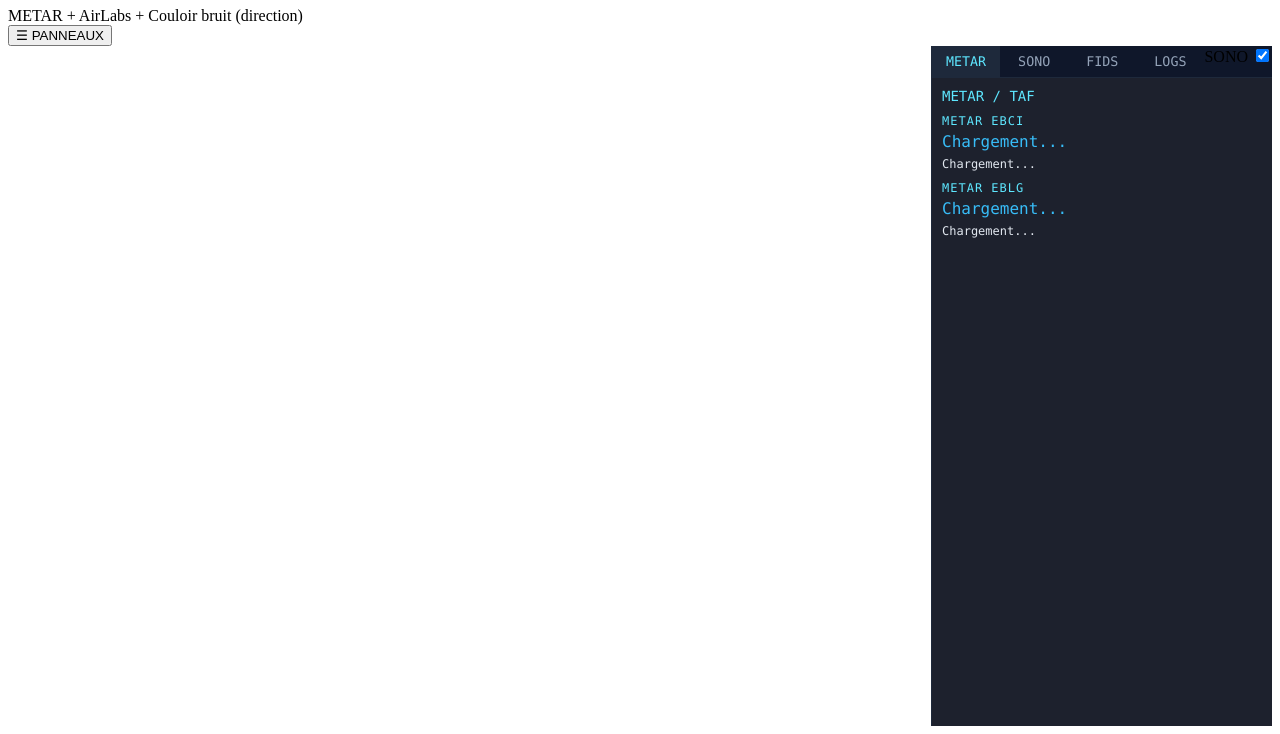
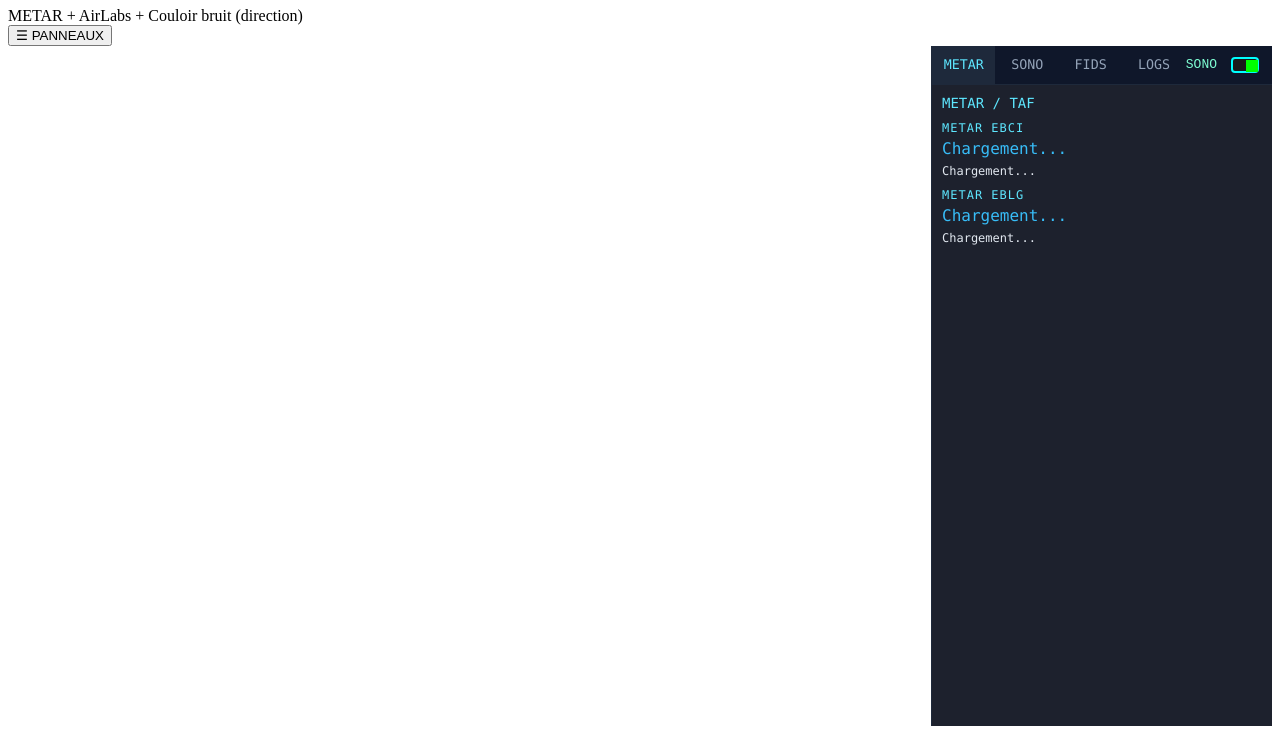
Before and after one commit to peakbe/aeroV4, a plain HTML site: page index.html in a window 1280 px wide. Shown: the part 73-807 px from the top of the page. Drawn offline with nearby package versions, Linux system fonts and the light colour scheme.

Commit message:
Add styles for mcd-switch component

```diff
--- a/css/style.css
+++ b/css/style.css
@@ -110,3 +110,43 @@
   border-bottom: 1px solid #1e293b;
   margin: 12px 0;
 }
+.mcd-switch {
+  display: flex;
+  align-items: center;
+  gap: 10px;
+  margin: 8px 0;
+  font-family: monospace;
+  color: #7fffd4;
+}
+
+.mcd-switch input[type="checkbox"] {
+  appearance: none;
+  width: 28px;
+  height: 16px;
+  background: #1a1a1a;
+  border: 2px solid #0ff;
+  border-radius: 4px;
+  position: relative;
+  cursor: pointer;
+}
+
+.mcd-switch input[type="checkbox"]::before {
+  content: "";
+  position: absolute;
+  width: 12px;
+  height: 12px;
+  background: #0ff;
+  top: 1px;
+  left: 1px;
+  transition: 0.2s;
+}
+
+.mcd-switch input[type="checkbox"]:checked::before {
+  left: 13px;
+  background: lime;
+}
+
+.mcd-switch-indicator {
+  color: #0ff;
+  font-size: 14px;
+}
```
